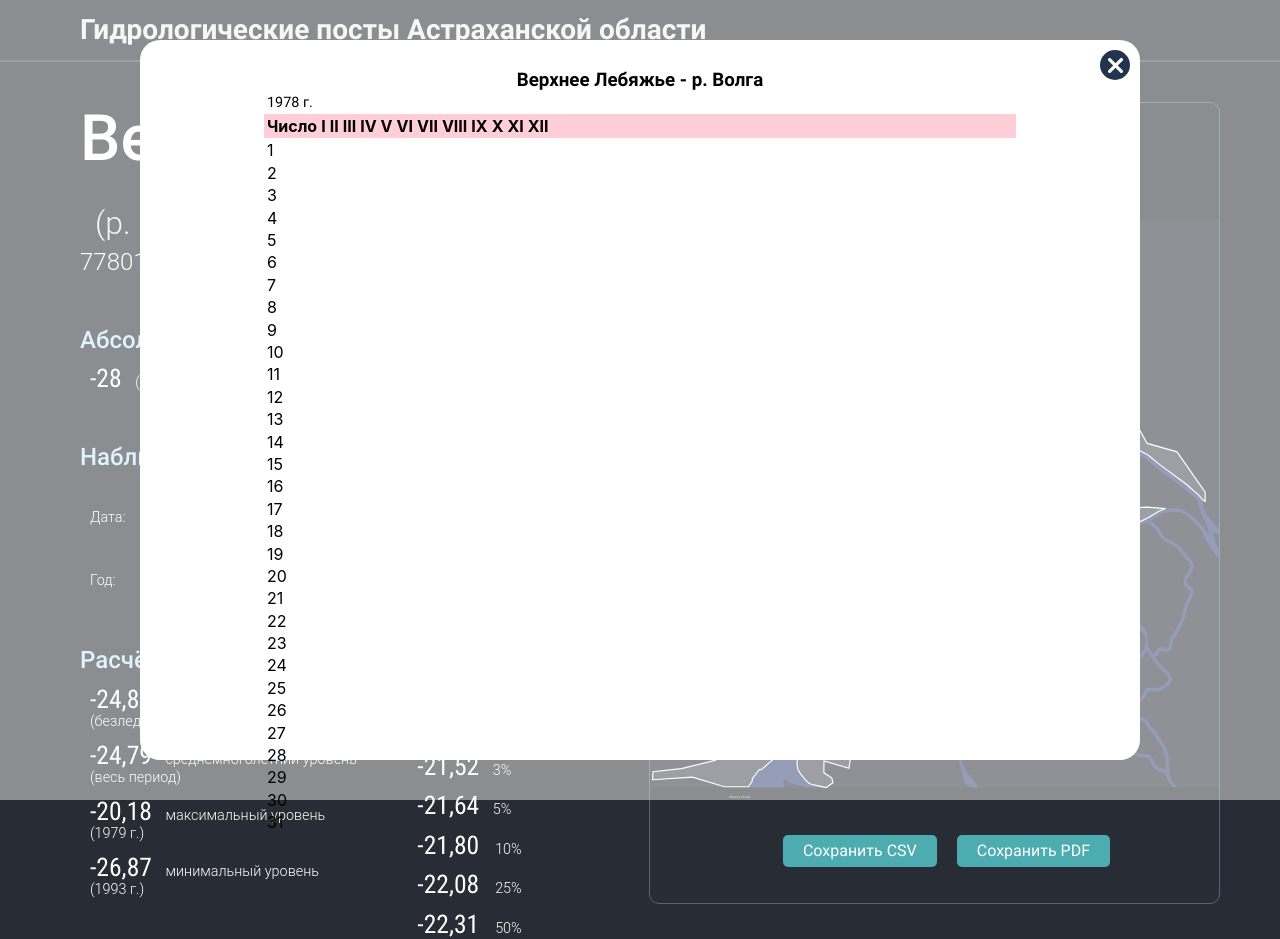
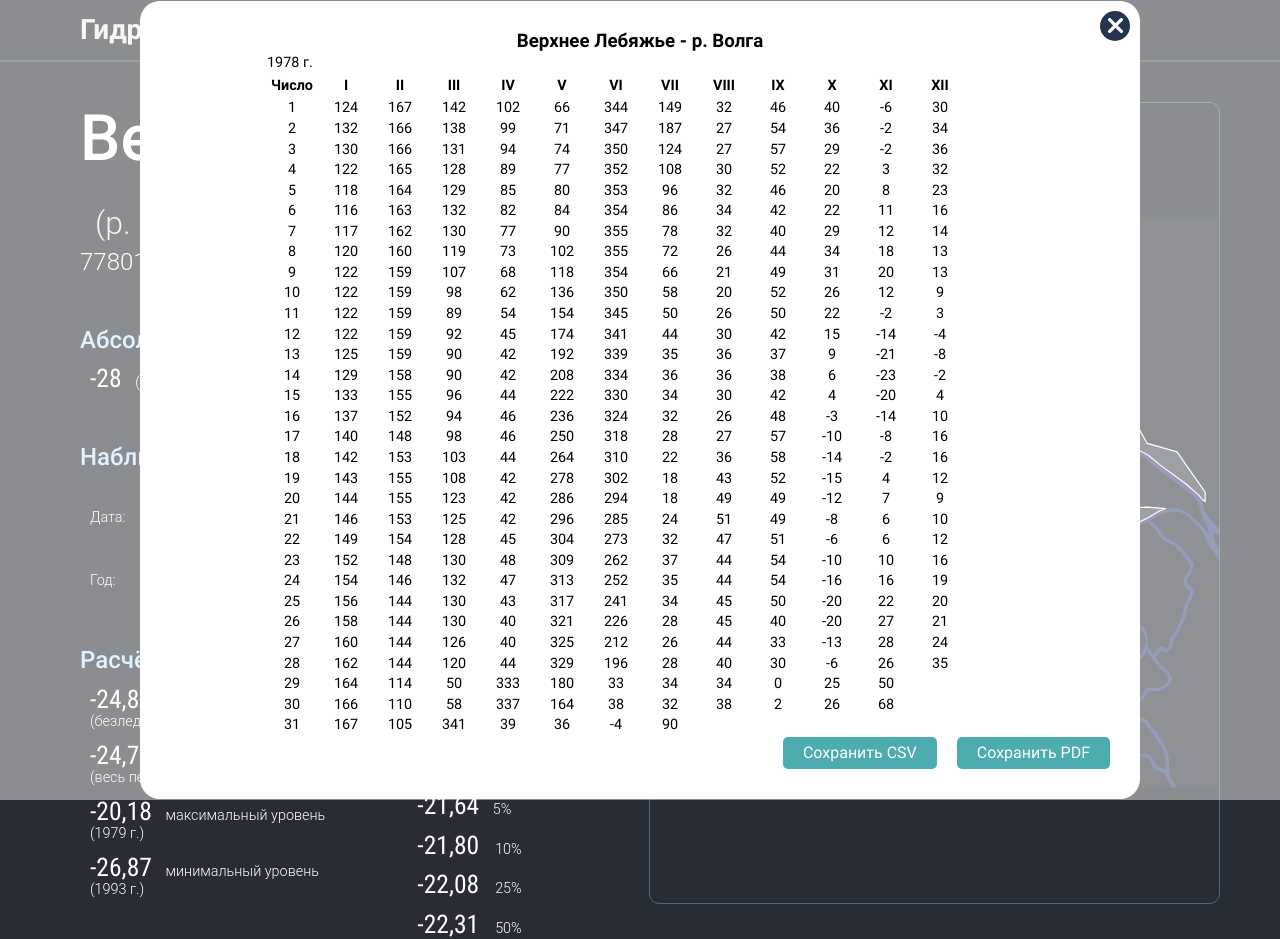
Before and after one commit to yixellet/hydro-front, a React (Create React App) app: page /gauge in a window 1280 px wide. Built offline with nearby package versions, Linux system fonts and the light colour scheme.

Commit message:
all about the bass

```diff
--- a/src/components/Gauge/Popup/Popup.jsx
+++ b/src/components/Gauge/Popup/Popup.jsx
@@ -1,4 +1,5 @@
 import React from 'react';
+import extr from '../../../utils/extrSimDates';
 import styles from './Popup.module.css';
 
 class Popup extends React.Component {
@@ -44,8 +45,8 @@ class Popup extends React.Component {
                     return <tr key={idx}>
                       <td>{day}</td>
                       {
-                        this.props.data.map((d) => {
-                          return null
+                        extr(this.props.data, day).map((d) => {
+                          return <td>{d['value']}</td>
                         })
                       }
                     </tr>
--- a/src/components/Gauge/Popup/Popup.module.css
+++ b/src/components/Gauge/Popup/Popup.module.css
@@ -12,7 +12,6 @@
 
 .popup {
   width: 1000px;
-  height: 90%;
   background-color: rgb(255, 255, 255);
   border-radius: 20px;
   position: relative;
@@ -119,5 +118,16 @@
 }
 
 .thead {
-  background-color: rgb(255, 206, 216);
+  font-family: 'Roboto';
+  font-size: 0.9rem;
 }
+
+.tbody {
+  font-family: 'Roboto';
+  font-size: 0.9rem;
+}
+
+td, th {
+  width: 50px;
+  text-align: center;
+}
--- /dev/null
+++ b/src/utils/extrSimDates.js
@@ -0,0 +1,14 @@
+function extractDays(array, dayNumber) {
+  //const months = [1,2,3,4,5,6,7,8,9,10,11,12]
+  const res = []
+  array.forEach((item) => {
+    const day = Number(item['date'].split('-')[2])
+    //const month = Number(item[0].split('-')[1])
+    if (day === dayNumber) {
+      res.push(item)
+    }
+  })
+  return res;
+};
+
+export default extractDays;
```
